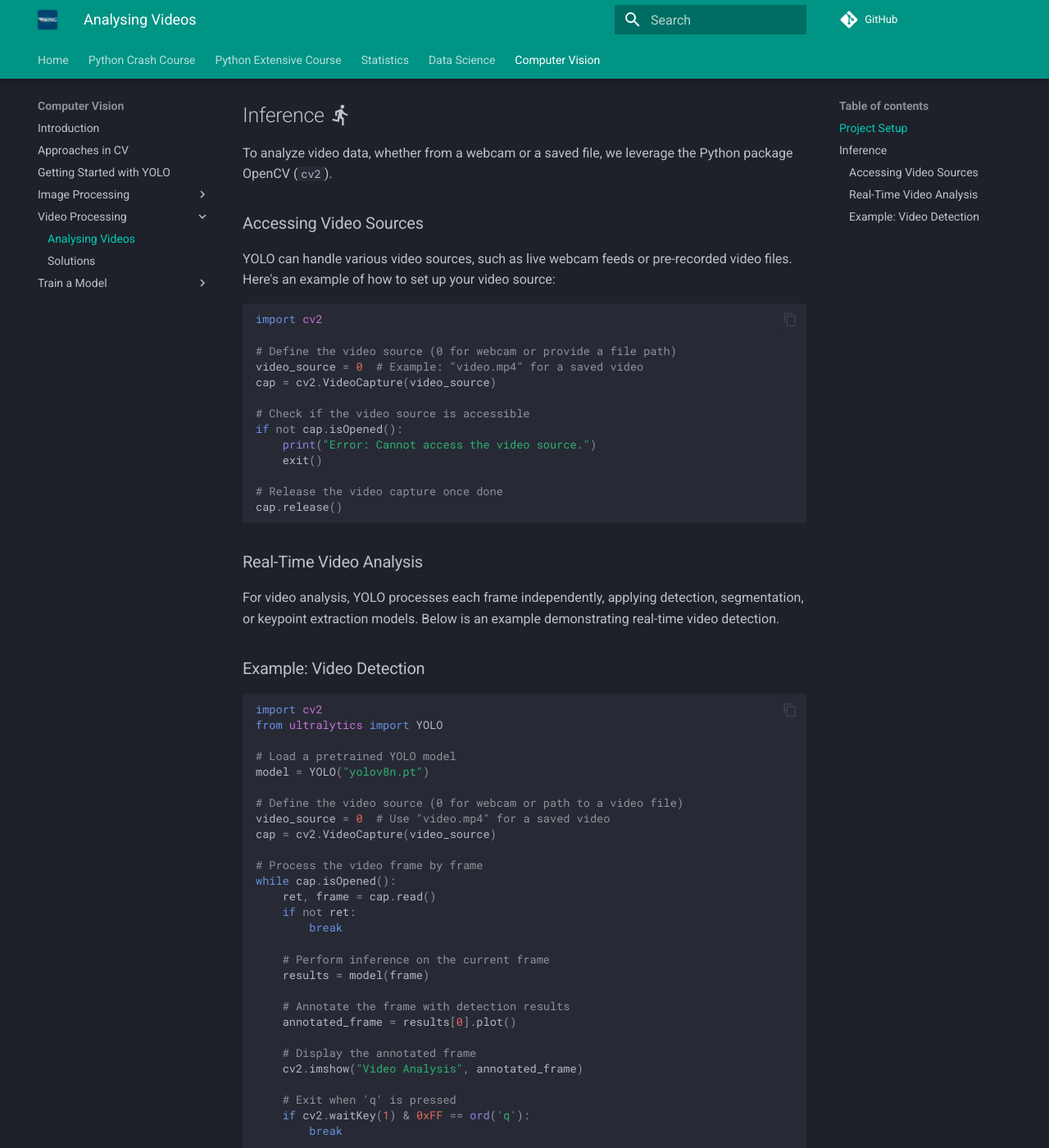
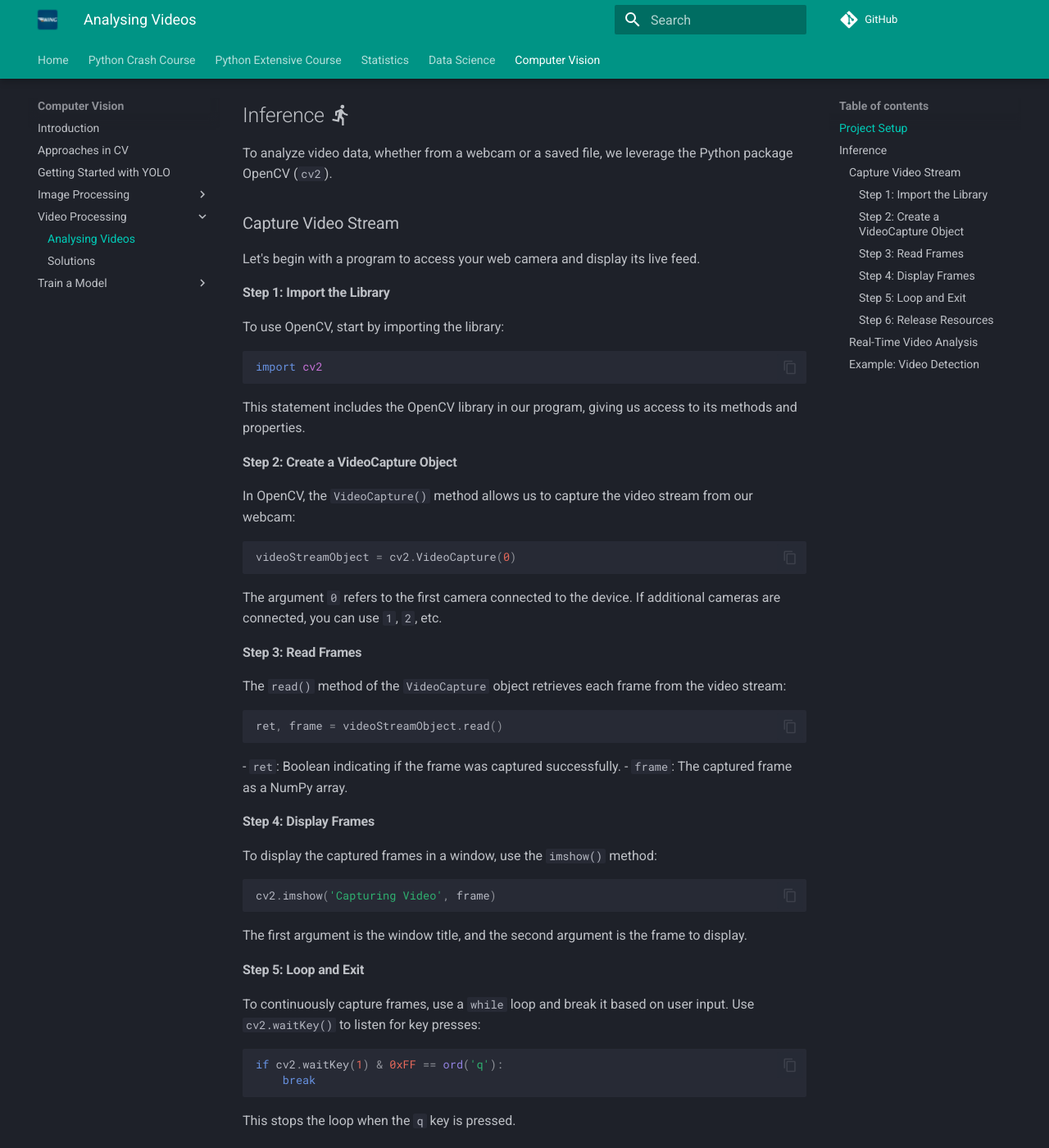
Before and after one commit to mciwing/mciwing.github.io, an MkDocs documentation site: the page built from docs/yolo/video/index.md, in a window 1280 px wide and 1400 px high, scrolled down 627 px. Shown: the whole window at 82% size. Built offline with MkDocs 1.6.1 and Material for MkDocs 9.7.7, drawn with Linux system fonts in a browser that asks for light colours; comment, search, counter and statistics services are not loaded; some of the changed text lies outside the part shown.

Commit message:
first draft video access

````diff
--- a/docs/yolo/video/index.md
+++ b/docs/yolo/video/index.md
@@ -19,24 +19,58 @@ Ensure your virtual environment (`.venv`) is active and that all necessary packa
 
 To analyze video data, whether from a webcam or a saved file, we leverage the Python package OpenCV (`cv2`).
 
-### Accessing Video Sources
+### Capture Video Stream
 
-YOLO can handle various video sources, such as live webcam feeds or pre-recorded video files. Here's an example of how to set up your video source:
+Let's begin with a program to access your web camera and display its live feed.
+
+#### Step 1: Import the Library
+To use OpenCV, start by importing the library:
 
 ```python
 import cv2
+```
+This statement includes the OpenCV library in our program, giving us access to its methods and properties.
 
-# Define the video source (0 for webcam or provide a file path)
-video_source = 0  # Example: "video.mp4" for a saved video
-cap = cv2.VideoCapture(video_source)
+#### Step 2: Create a VideoCapture Object
+In OpenCV, the `VideoCapture()` method allows us to capture the video stream from our webcam:
 
-# Check if the video source is accessible
-if not cap.isOpened():
-    print("Error: Cannot access the video source.")
-    exit()
+```python
+videoStreamObject = cv2.VideoCapture(0)
+```
+The argument `0` refers to the first camera connected to the device. If additional cameras are connected, you can use `1`, `2`, etc.
 
-# Release the video capture once done
-cap.release()
+#### Step 3: Read Frames
+The `read()` method of the `VideoCapture` object retrieves each frame from the video stream:
+
+```python
+ret, frame = videoStreamObject.read()
+```
+- `ret`: Boolean indicating if the frame was captured successfully.
+- `frame`: The captured frame as a NumPy array.
+
+#### Step 4: Display Frames
+To display the captured frames in a window, use the `imshow()` method:
+
+```python
+cv2.imshow('Capturing Video', frame)
+```
+The first argument is the window title, and the second argument is the frame to display.
+
+#### Step 5: Loop and Exit
+To continuously capture frames, use a `while` loop and break it based on user input. Use `cv2.waitKey()` to listen for key presses:
+
+```python
+if cv2.waitKey(1) & 0xFF == ord('q'):
+    break
+```
+This stops the loop when the `q` key is pressed.
+
+#### Step 6: Release Resources
+Release the video stream and close any OpenCV windows:
+
+```python
+videoStreamObject.release()
+cv2.destroyAllWindows()
 ```
 
 ### Real-Time Video Analysis
````
